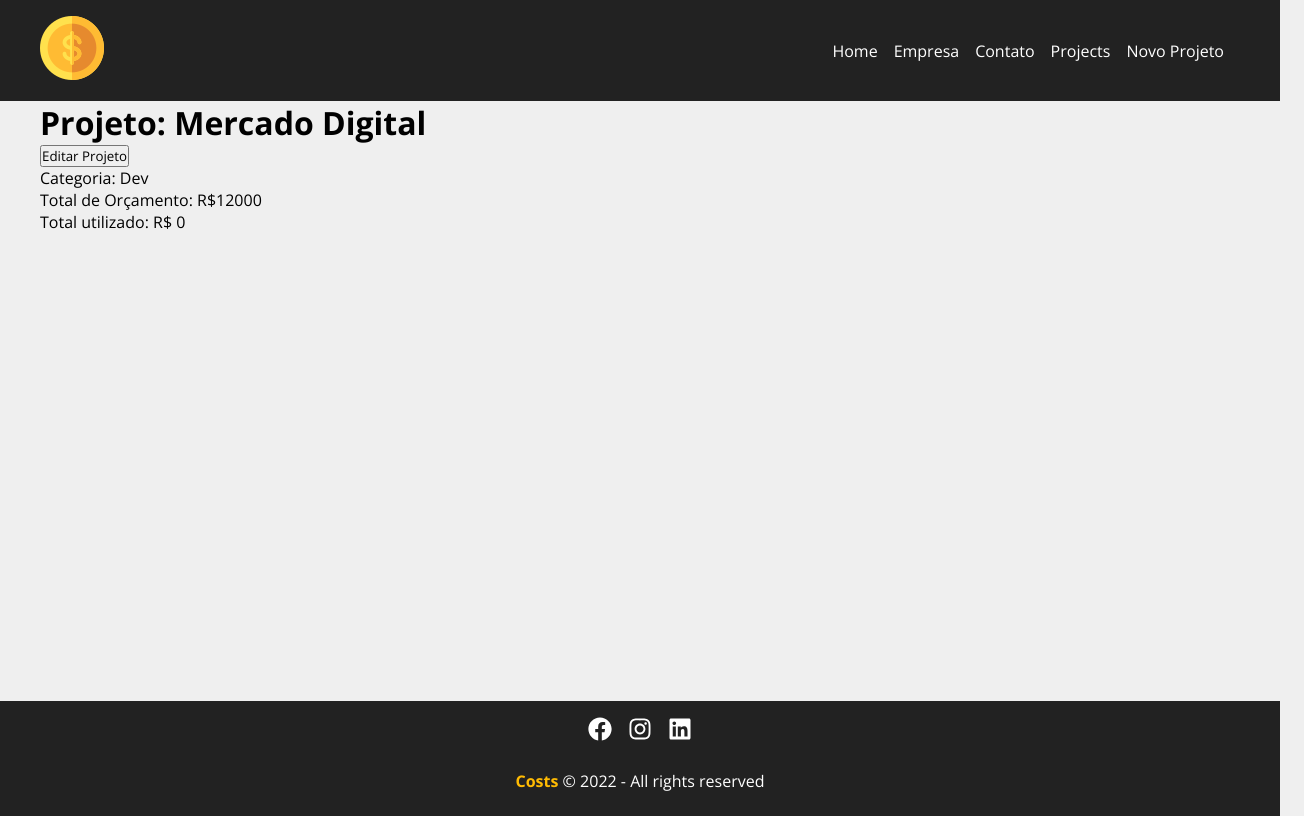
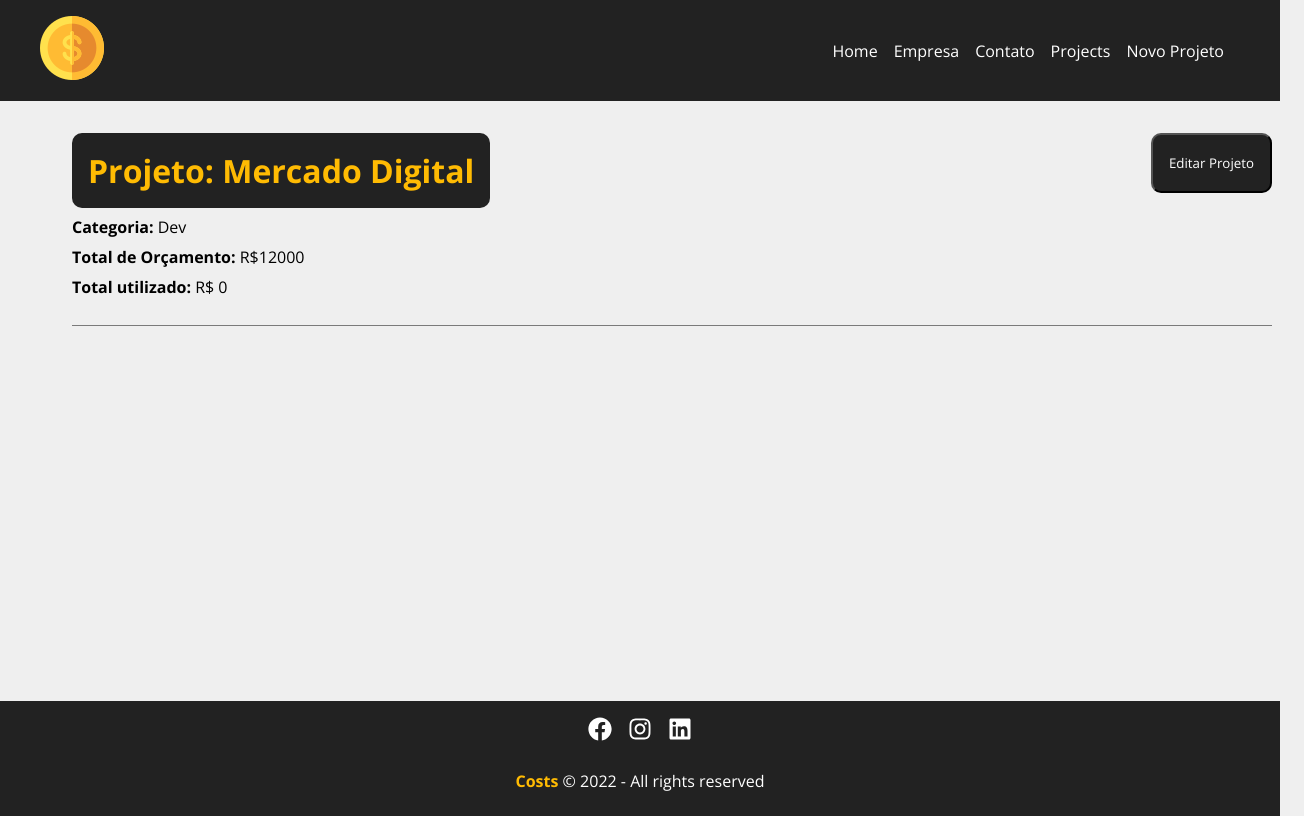
Before and after one commit to Winiast/Cost_Project, a React (Create React App) app: page /singleProject/1 in a window 1280 px wide. Shown: the whole page, 1304 px wide, since content can reach past the window. Built offline with nearby package versions, Linux system fonts and the light colour scheme; data requests are answered from the project's data file.

Commit message:
Criacao da parte de edicao e incio de servicos

```diff
--- a/src/components/pages/SingleProject/SingleProject.js
+++ b/src/components/pages/SingleProject/SingleProject.js
@@ -4,6 +4,7 @@ import { useParams } from "react-router-dom";
 import axios from "axios";
 import Loading from "../../layout/loading/Loading";
 import Container from "../../layout/Container/Container";
+import styles from "./SingleProject.module.css";
 
 export default function SingleProject() {
   const { id } = useParams();
@@ -24,15 +25,15 @@ export default function SingleProject() {
   return (
     <>
       {project.name ? (
-        <div>
+        <div className={styles.project_details}>
           <Container customClass="column">
-            <div>
+            <div className={styles.details_container}>
               <h1>Projeto: {project.name}</h1>
-              <button onClick={toggleProjectForm}>
+              <button className={styles.btn} onClick={toggleProjectForm}>
                 {!showProjectForm ? "Editar Projeto" : "Fechar"}
               </button>
               {!showProjectForm ? (
-                <div>
+                <div className={styles.project_info}>
                   <p>
                     <span>Categoria: </span> {project?.category?.name}
                   </p>
@@ -45,7 +46,7 @@ export default function SingleProject() {
                   </p>
                 </div>
               ) : (
-                <div>
+                <div className={styles.project_info}>
                   <p>Detalhes do projeto</p>
                 </div>
               )}
--- a/src/components/pages/SingleProject/SingleProject.module.css
+++ b/src/components/pages/SingleProject/SingleProject.module.css
@@ -0,0 +1,50 @@
+.project_details {
+  padding: 2rem;
+}
+
+.project_details h1,
+.project_details h2,
+.project_details p {
+  margin-bottom: 0.5rem;
+}
+
+.project_details h1 {
+  background-color: #222;
+  color: #ffbb03;
+  padding: 1rem;
+  border-radius: 10px;
+}
+
+.project_details span {
+  font-weight: bold;
+}
+
+.details_container,
+.service_form_container {
+  border-bottom: 1px solid #7a7a7a;
+  margin-bottom: 1.2rem;
+  padding-bottom: 1.2rem;
+  display: flex;
+  justify-content: space-between;
+  flex-wrap: wrap;
+}
+
+.btn {
+  background-color: #222;
+  color: #ffff;
+  padding: 0.5rem 1rem;
+  border-radius: 10px;
+  transition: 0.5s;
+  cursor: pointer;
+  text-decoration: none;
+  height: 60px;
+}
+
+.btn:hover {
+  background-color: #222;
+  color: #ffbb03;
+}
+
+.project_info {
+  width: 100%;
+}
--- a/src/components/project/ProjectCard/ProjectCard.module.css
+++ b/src/components/project/ProjectCard/ProjectCard.module.css
@@ -12,6 +12,7 @@
   padding: 0.4rem;
   margin-bottom: 1.3rem;
   font-size: 1.3rem;
+  border-radius: 5px;
 }
 
 .project_card p {
```
